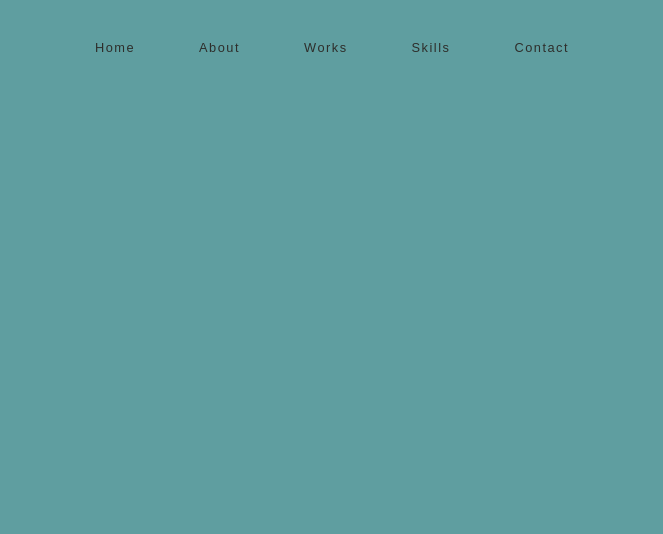
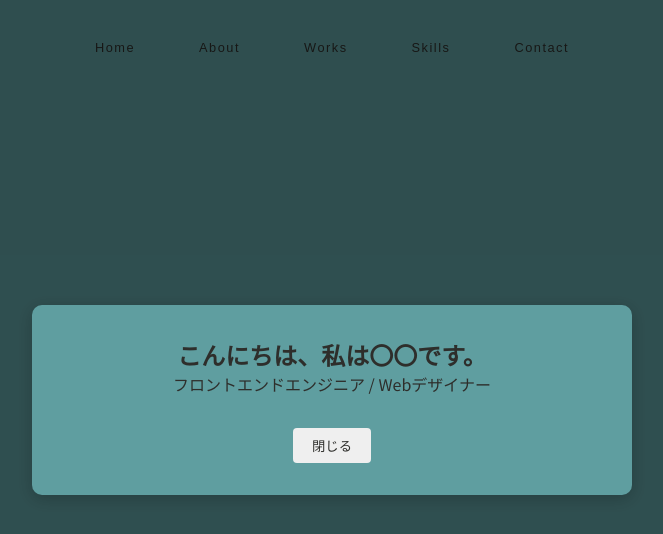
Before and after one commit to Saaka-y/portfolio, a Next.js app: page / in a window 1280 px wide. Both pictures are taken after a click on the button "Home". Shown: the top 534 px of the page, without its empty margins (308-971 px from the left). Built offline with nearby package versions, Linux system fonts and the light colour scheme.

Commit message:
✨ Implement modal open/close functionality with state management and prop drilling

```diff
--- a/src/components/Header/index.jsx
+++ b/src/components/Header/index.jsx
@@ -1,6 +1,7 @@
 import styles from "@/components/Header/Header.module.css";
 
-export function Header() {
+
+export function Header({ openModal }) {
   return (
     <header>
       <button
@@ -16,21 +17,11 @@ export function Header() {
       </button>
       <nav id="nav-menu" className={styles.nav} aria-hidden="true">
         <ul className={styles.nav_list}>
-            <li>
-              <button data-modal="home">Home</button>
-            </li>
-            <li>
-              <button data-modal="about">About</button>
-            </li>
-            <li>
-              <button data-modal="works">Works</button>
-            </li>
-            <li>
-              <button data-modal="skills">Skills</button>
-            </li>
-            <li>
-              <button data-modal="contact">Contact</button>
-            </li>
+          <li><button onClick={() => openModal("home")}>Home</button></li>
+          <li><button onClick={() => openModal("about")}>About</button></li>
+          <li><button onClick={() => openModal("works")}>Works</button></li>
+          <li><button onClick={() => openModal("skills")}>Skills</button></li>
+          <li><button onClick={() => openModal("contact")}>Contact</button></li>
         </ul>
       </nav>
     </header>
--- a/src/components/Modals/About.jsx
+++ b/src/components/Modals/About.jsx
@@ -1,13 +1,13 @@
 import styles from "@/components/Modals/Modals.module.css";
 
-export function AboutModal({ isVisible }) {
+export function AboutModal({ isVisible, onClose }) {
   return (
     <section
       id="about"
       className={`${styles.modal_section} ${!isVisible ? styles.hidden : ""}`}>
       <h2>About</h2>
       <p>自己紹介やスキルを書きます。</p>
-          <button className={styles.close_btn}>閉じる</button>
+      <button className={styles.close_btn} onClick={onClose}>閉じる</button>
     </section>
   );
 }
--- a/src/components/Modals/Contact.jsx
+++ b/src/components/Modals/Contact.jsx
@@ -1,6 +1,6 @@
 import styles from "@/components/Modals/Modals.module.css";
 
-export default function ContactModal({ isVisible }) {
+export function ContactModal({ isVisible, onClose }) {
   return (
     <section
       id="contact"
@@ -9,7 +9,7 @@ export default function ContactModal({ isVisible }) {
       <h2>Contact</h2>
       <p>メール: your@email.com</p>
       <p>X (旧Twitter): @yourhandle</p>
-      <button className={styles.close_btn}>閉じる</button>
+      <button className={styles.close_btn} onClick={onClose}>閉じる</button>
     </section>
   );
 }
--- a/src/components/Modals/Home.jsx
+++ b/src/components/Modals/Home.jsx
@@ -1,13 +1,13 @@
 import styles from "@/components/Modals/Modals.module.css";
 
-export function HomeModal({ isVisible }) {
+export function HomeModal({ isVisible, onClose }) {
   return (
     <section
       id="home"
       className={`${styles.modal_section} ${!isVisible ? styles.hidden : ""}`}>
       <h1>こんにちは、私は〇〇です。</h1>
       <p>フロントエンドエンジニア / Webデザイナー</p>
-      <button className={styles.close_btn}>閉じる</button>
+      <button className={styles.close_btn} onClick={onClose}>閉じる</button>
     </section>
   );
 }
--- a/src/components/Modals/Modals.jsx
+++ b/src/components/Modals/Modals.jsx
@@ -3,8 +3,8 @@ import { Overlay } from "@/components/Modals/Overlay";
 import { HomeModal } from "@/components/Modals/Home";
 import { AboutModal } from "@/components/Modals/About";
 import { WorksModal } from "@/components/Modals/Works";
-import SkillsModal from "@/components/Modals/Skills";
-import ContactModal from "@/components/Modals/Contact";
+import { SkillsModal } from "@/components/Modals/Skills";
+import { ContactModal } from "@/components/Modals/Contact";
 
 
 export function Modals({ modalVisible, onClose }) {
@@ -15,11 +15,11 @@ export function Modals({ modalVisible, onClose }) {
     <>
       <Overlay isVisible={isAnyModalVisible} onClick={onClose} />
       <div id="modal-container">
-        <HomeModal isVisible={modalVisible.home} />
-        <AboutModal isVisible={modalVisible.about} />
-        <WorksModal isVisible={modalVisible.works} />
-        <SkillsModal isVisible={modalVisible.skills} />
-        <ContactModal isVisible={modalVisible.contact} />
+        <HomeModal isVisible={modalVisible.home} onClose={onClose} />
+        <AboutModal isVisible={modalVisible.about} onClose={onClose} />
+        <WorksModal isVisible={modalVisible.works} onClose={onClose} />
+        <SkillsModal isVisible={modalVisible.skills} onClose={onClose} />
+        <ContactModal isVisible={modalVisible.contact} onClose={onClose} />
       </div>
     </>
   );
--- a/src/components/Modals/Overlay.jsx
+++ b/src/components/Modals/Overlay.jsx
@@ -5,6 +5,6 @@ export function Overlay({ isVisible }) {
     <div
       id="modal-overlay"
       className={`${styles.modal_overlay} ${!isVisible ? styles.hidden : ""}`}
-      ></div>
+    ></div>
   );
 }
--- a/src/components/Modals/Skills.jsx
+++ b/src/components/Modals/Skills.jsx
@@ -1,6 +1,6 @@
 import styles from "@/components/Modals/Modals.module.css";
 
-export default function SkillsModal({ isVisible }) {
+export function SkillsModal({ isVisible, onClose }) {
   return (
     <section
       id="skills"
@@ -21,7 +21,7 @@ export default function SkillsModal({ isVisible }) {
           <p>React</p>
         </div>
       </div>
-      <button className={styles.close_btn}>閉じる</button>
+      <button className={styles.close_btn} onClick={onClose}>閉じる</button>
     </section>
   );
 }
--- a/src/components/Modals/Works.jsx
+++ b/src/components/Modals/Works.jsx
@@ -1,7 +1,7 @@
 import styles from "@/components/Modals/Modals.module.css";
 
 
-export function WorksModal({ isVisible }) {
+export function WorksModal({ isVisible, onClose }) {
   return (
         <section
         id="works"
@@ -12,7 +12,7 @@ export function WorksModal({ isVisible }) {
             <div className={styles.work_card}>Project 2</div>
             <div className={styles.work_card}>Project 3</div>
           </div>
-          <button className={styles.close_btn}>閉じる</button>
+          <button className={styles.close_btn} onClick={onClose}>閉じる</button>
         </section>
   );
 }
--- a/src/pages/index.jsx
+++ b/src/pages/index.jsx
@@ -1,15 +1,12 @@
-import React from "react";
+import { useState } from "react";
 import Head from "next/head";
 import { Header } from "@/components/Header";
 import { Modals } from "@/components/Modals/Modals";
 
 
-
-// モーダル表示制御はここに実装してください（例: ボタンでstate切り替え）
-
 export default function Home() {
 
-  const [modalVisible, setModalVisible] = React.useState({
+  const [modalVisible, setModalVisible] = useState({
     home: false,
     about: false,
     works: false,
@@ -28,15 +25,22 @@ export default function Home() {
     });
   };
 
+  const openModal = (name) => {
+    setModalVisible((prev) => ({
+      ...prev, // keep previous states
+      [name]: true, // change only the state of the specified modal to true
+    }));
+  }
+
   return (
     <>
       <Head>
         <meta charSet="UTF-8" />
         <meta name="viewport" content="width=device-width, initial-scale=1" />
-        <title>Saakaのポートフォリオ</title>
+        <title>Saaka's portfolio</title>
       </Head>
 
-      <Header />
+      <Header openModal={openModal} />
       <Modals modalVisible={modalVisible} onClose={closeAllModals} />
     </>
   );
```
Lines whose indentation alone changed are shown as unchanged.
